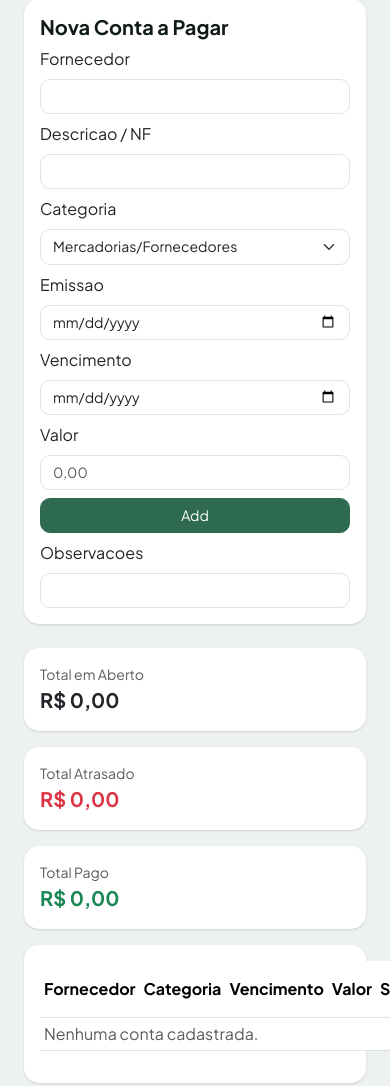
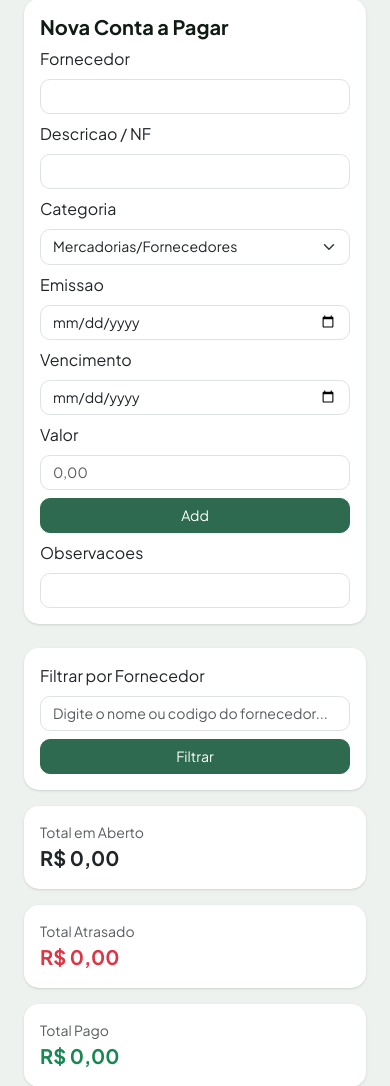
Before and after one commit to gabrielsasakicontabilidade/controle-de-caixa, a Flask app: page /contas-a-pagar in a window 390 px wide; the page is wider, and only the part inside the window is pictured. Shown: the part 93-1179 px from the top of that part. Run offline with Flask 3, Linux system fonts and the light colour scheme; the visitor is signed in with stand-in values (Sample User, id 1).

Commit message:
Adiciona filtro por fornecedor na tela de Contas a Pagar
Mesmo padrao do filtro de cliente em Contas a Receber: busca parcial
por nome ou codigo, recalculando os totais conforme o resultado.

Co-Authored-By: Claude Sonnet 5 <noreply@anthropic.com>

```diff
--- a/sistema/app.py
+++ b/sistema/app.py
@@ -319,12 +319,23 @@ def pagar_list():
         flash("Conta a pagar adicionada.", "success")
         return redirect(url_for("pagar_list"))
 
-    itens = ContaPagar.query.order_by(ContaPagar.data_vencimento.asc()).all()
+    fornecedores_disponiveis = [
+        row[0] for row in
+        db.session.query(ContaPagar.fornecedor).distinct().order_by(ContaPagar.fornecedor.asc()).all()
+    ]
+
+    filtro_fornecedor = (request.args.get("fornecedor") or "").strip()
+    query = ContaPagar.query
+    if filtro_fornecedor:
+        query = query.filter(ContaPagar.fornecedor.ilike(f"%{filtro_fornecedor}%"))
+    itens = query.order_by(ContaPagar.data_vencimento.asc()).all()
+
     total_aberto = sum(c.valor for c in itens if c.status == "Em Aberto")
     total_atrasado = sum(c.valor for c in itens if c.status == "Atrasado")
     total_pago = sum(c.valor for c in itens if c.status == "Pago")
     return render_template(
         "pagar_list.html", itens=itens, categorias=CATEGORIAS_PAGAR,
+        fornecedores_disponiveis=fornecedores_disponiveis, filtro_fornecedor=filtro_fornecedor,
         total_aberto=total_aberto, total_atrasado=total_atrasado, total_pago=total_pago,
     )
 
--- a/sistema/templates/pagar_list.html
+++ b/sistema/templates/pagar_list.html
@@ -19,6 +19,26 @@
     <div class="col-md-1"><label class="form-label">Valor</label><input type="text" class="form-control" name="valor" placeholder="0,00" required></div>
     <div class="col-md-1"><button type="submit" class="btn btn-success w-100">Add</button></div>
     <div class="col-md-12"><label class="form-label">Observacoes</label><input type="text" class="form-control" name="observacoes"></div>
+  </form>
+</div>
+
+<div class="card p-3 mb-3">
+  <form method="get" class="row g-2 align-items-end">
+    <div class="col-md-5">
+      <label class="form-label">Filtrar por Fornecedor</label>
+      <input type="text" class="form-control" name="fornecedor" list="fornecedores-datalist"
+             value="{{ filtro_fornecedor }}" placeholder="Digite o nome ou codigo do fornecedor...">
+      <datalist id="fornecedores-datalist">
+        {% for f in fornecedores_disponiveis %}<option value="{{ f }}">{% endfor %}
+      </datalist>
+    </div>
+    <div class="col-md-2"><button type="submit" class="btn btn-success w-100">Filtrar</button></div>
+    {% if filtro_fornecedor %}
+    <div class="col-md-2"><a href="{{ url_for('pagar_list') }}" class="btn btn-outline-secondary w-100">Limpar</a></div>
+    {% endif %}
+    {% if filtro_fornecedor %}
+    <div class="col-md-3 text-muted small">Mostrando {{ itens|length }} lancamento(s) de "{{ filtro_fornecedor }}"</div>
+    {% endif %}
   </form>
 </div>
 
@@ -52,7 +72,7 @@
         </td>
       </tr>
     {% else %}
-      <tr><td colspan="7" class="text-muted">Nenhuma conta cadastrada.</td></tr>
+      <tr><td colspan="7" class="text-muted">{{ 'Nenhum lancamento encontrado para "' + filtro_fornecedor + '".' if filtro_fornecedor else 'Nenhuma conta cadastrada.' }}</td></tr>
     {% endfor %}
     </tbody>
   </table>
```
